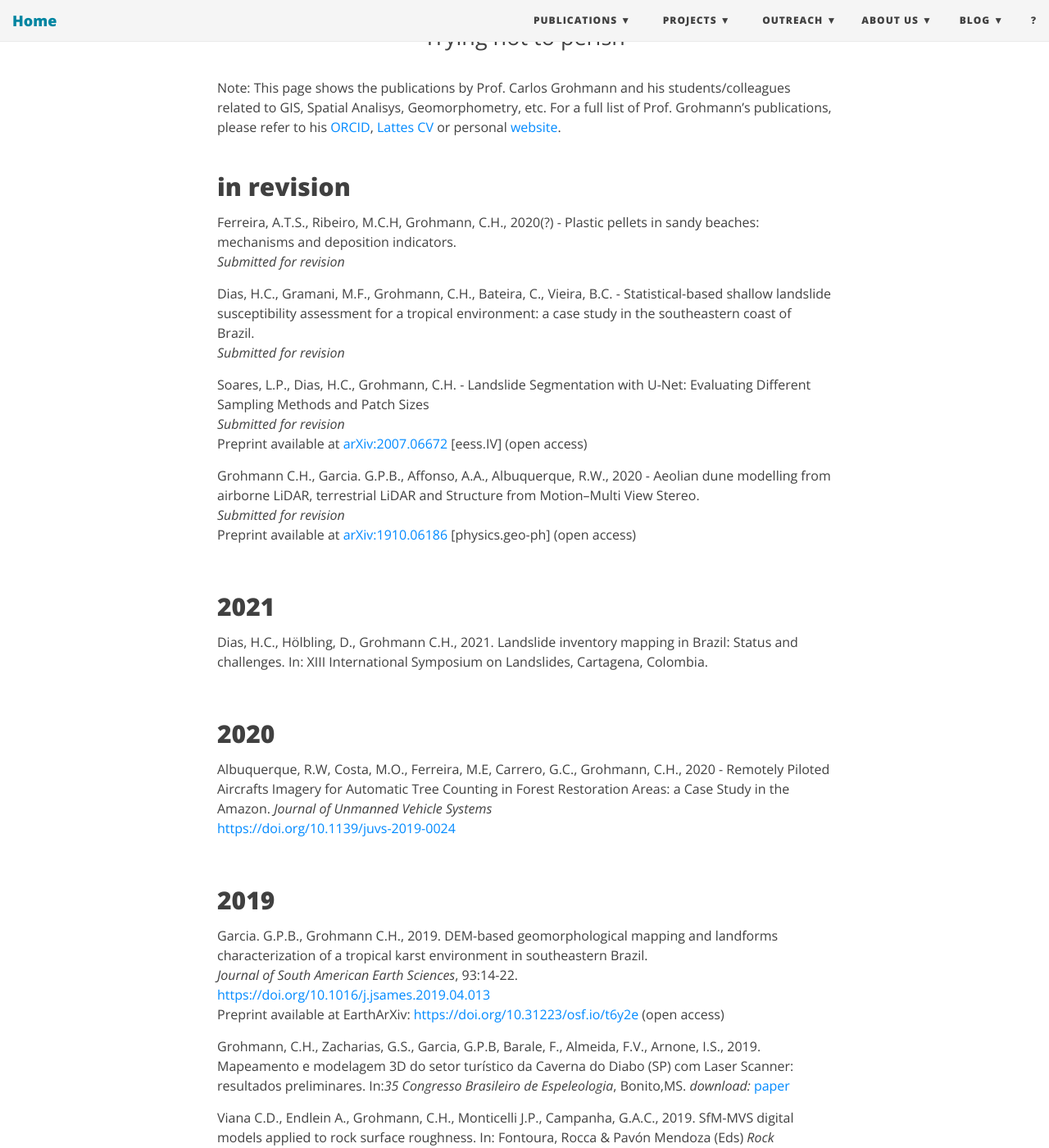
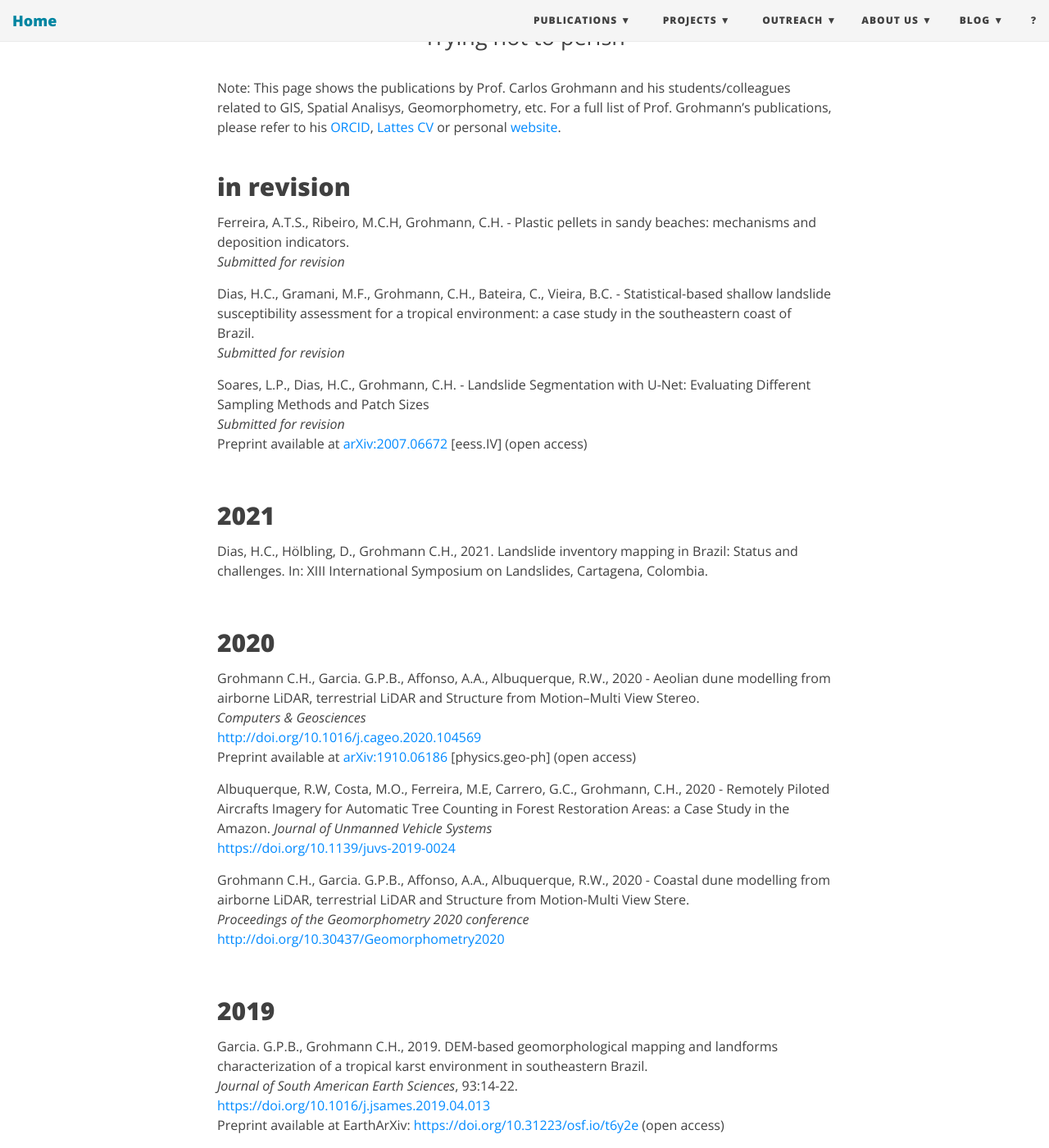
Before and after one commit to SPAMLab/SPAMLab.github.io, a Jekyll site: the page built from publications.md, in a window 1280 px wide and 1400 px high, scrolled down 222 px. Shown: the whole window at 82% size. Built offline with Jekyll 4.4.1, drawn with Linux system fonts in a browser that asks for light colours; nearby versions of some CDN libraries.

Commit message:
Update publications.md

```diff
--- a/publications.md
+++ b/publications.md
@@ -21,10 +21,7 @@ Soares, L.P., Dias, H.C., Grohmann, C.H. - Landslide Segmentation with U-Net: Ev
 _Submitted for revision_
 Preprint available at [arXiv:2007.06672](https://arxiv.org/abs/2007.06672) [eess.IV] (open access)
 
-<a name="garopaba_sfm"></a>
-Grohmann C.H., Garcia. G.P.B., Affonso, A.A., Albuquerque, R.W., 2020 - Aeolian dune modelling from airborne LiDAR, terrestrial LiDAR and Structure from Motion--Multi View Stereo.
-_Submitted for revision_
-Preprint available at [arXiv:1910.06186](https://arxiv.org/abs/1910.06186) [physics.geo-ph] (open access)
+
 
 &nbsp;
 ## 2021
@@ -33,8 +30,19 @@ Preprint available at [arXiv:1910.06186](https://arxiv.org/abs/1910.06186) [phys
 
 &nbsp;
 ## 2020
+<a name="garopaba_sfm"></a>
+Grohmann C.H., Garcia. G.P.B., Affonso, A.A., Albuquerque, R.W., 2020 - Aeolian dune modelling from airborne LiDAR, terrestrial LiDAR and Structure from Motion--Multi View Stereo.
+_Computers & Geosciences_
+[http://doi.org/10.1016/j.cageo.2020.104569](http://doi.org/10.1016/j.cageo.2020.104569)
+Preprint available at [arXiv:1910.06186](https://arxiv.org/abs/1910.06186) [physics.geo-ph] (open access)
+
 <a name="treecount_rafael"></a>Albuquerque, R.W, Costa, M.O., Ferreira, M.E, Carrero, G.C., Grohmann, C.H., 2020 - Remotely Piloted Aircrafts Imagery for Automatic Tree Counting in Forest Restoration Areas: a Case Study in the Amazon. _Journal of Unmanned Vehicle Systems_
 [https://doi.org/10.1139/juvs-2019-0024](https://doi.org/10.1139/juvs-2019-0024)
+
+<a name="garopaba_gmorph"></a>
+Grohmann C.H., Garcia. G.P.B., Affonso, A.A., Albuquerque, R.W., 2020 - Coastal dune modelling from airborne LiDAR, terrestrial LiDAR and Structure from Motion-Multi View Stere.
+_Proceedings of the Geomorphometry 2020 conference_
+[http://doi.org/10.30437/Geomorphometry2020](http://doi.org/10.30437/Geomorphometry2020)
 
 
 &nbsp;
```
Also changed, not shown: other parts of publications.md (+1 -1 lines).
